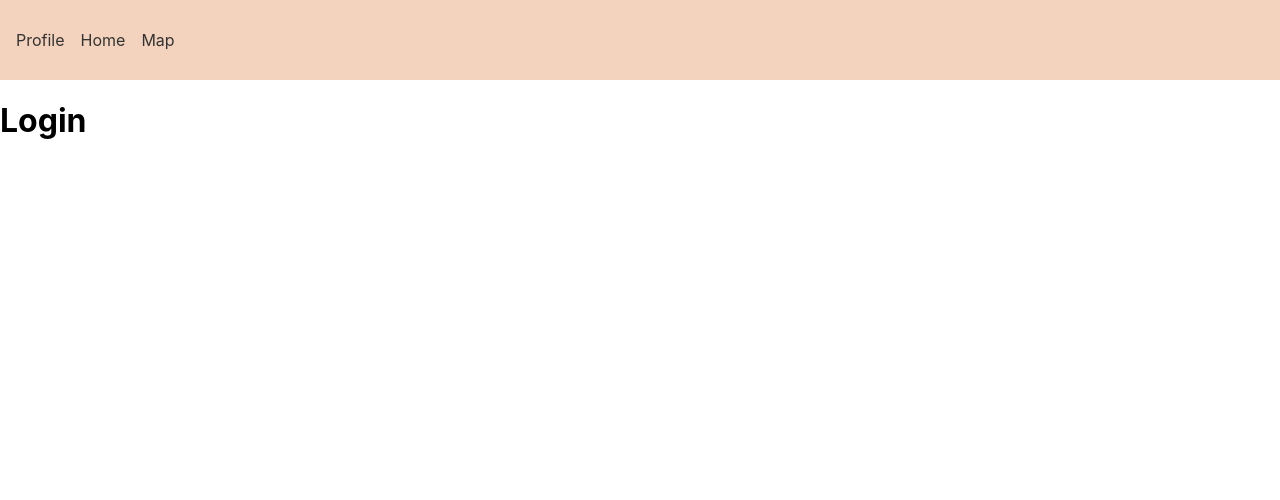
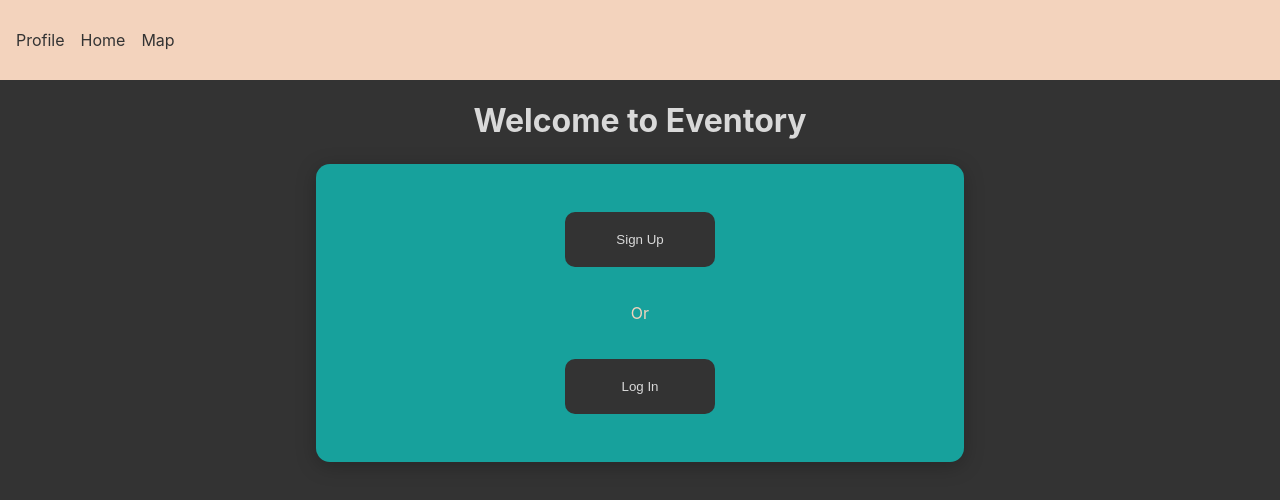
Before and after one commit to acmucsd-projects/spummer25-hack-team-1, a React (Create React App) app in the folder frontend/: page /login in a window 1280 px wide. Shown: the top 500 px of the page. Built offline with nearby package versions, Linux system fonts and the light colour scheme.

Commit message:
style: login UI

```diff
--- a/frontend/src/index.css
+++ b/frontend/src/index.css
@@ -25,3 +25,52 @@ header {
   text-decoration: none;
   color: #333;
 }
+
+body{
+  background: #333333;
+}
+
+h1{
+  color: #D9D9D9;
+  text-align: center;
+  font-size: 256;
+}
+
+.card {
+  border-radius: 14px;
+  background: #17A19C;
+  padding: 1.5rem;
+  width: 80%;
+  margin: 1.5rem auto;
+  max-width: 600px;
+  min-height: 200px;
+  box-shadow: 0 4px 20px rgba(0, 0, 0, 0.25);
+  color: #F3D3BD;
+  font-size: 16px;
+  align-items: center;
+  text-align: center;
+}
+
+.card-content {
+  margin: 1.5rem auto;
+  display: flex;
+  flex-direction: column;
+  align-items: center;
+  justify-content: center;
+  height: 100%;
+  gap: 20px;
+}
+
+button {
+  padding: 20px;
+  width: 150px;
+  background: #333333;
+  color: #D9D9D9;
+  border-radius: 10px;
+  border-width: 0;
+}
+
+button:hover{
+  background: #F3D3BD;
+  color:#333333;
+}
--- a/frontend/src/pages/Login.js
+++ b/frontend/src/pages/Login.js
@@ -5,7 +5,18 @@ function Login() {
         <body>
             <Header></Header>
 
-        <h1>Login</h1></body>
+
+
+        <h1>Welcome to Eventory</h1>
+
+        <div class="card">
+                <form class="card-content">
+                    <button>Sign Up</button>
+                    <p>Or</p>
+                    <button>Log In</button>
+                </form>
+            </div>
+        </body>
 
     )
 }
```
